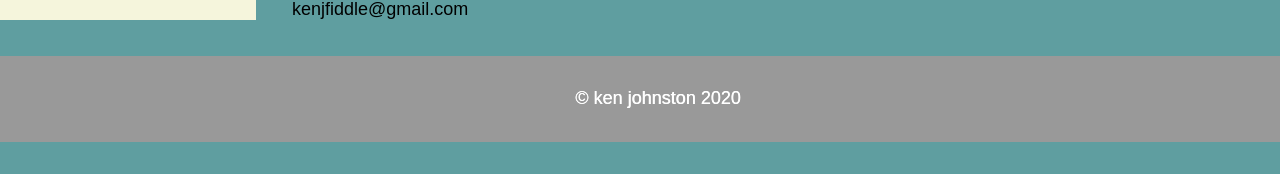
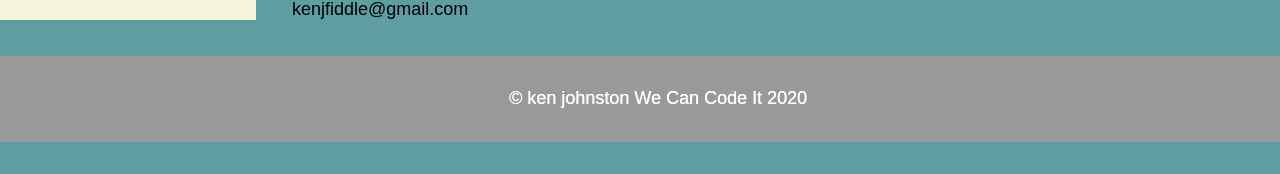
Before and after one commit to kfiddle/kfiddle.github.io, a plain HTML site: page index.html in a window 1280 px wide. Shown: the part 503-677 px from the top of the page. Drawn offline with Linux system fonts and the light colour scheme.

Commit message:
I forgot the wcci link!

```diff
--- a/index.html
+++ b/index.html
@@ -70,6 +70,7 @@
             different...and yes, pencil and paper still have a place for me,
             even in the digital world.
           </p>
+          <p> Currently a student of <a href="https://wecancodeit.org/">We Can Code It</a></p>
         </div>
 
           <h3 id="ambitionButton">Click here to discover my current ambition</h3>
@@ -164,7 +165,7 @@
 
     </div>
     <footer>
-      <p>&copy ken johnston 2020</p>
+      <p>&copy ken johnston We Can Code It 2020</p>
     </footer>
 
     <script src="portfolio.js"></script>
```
